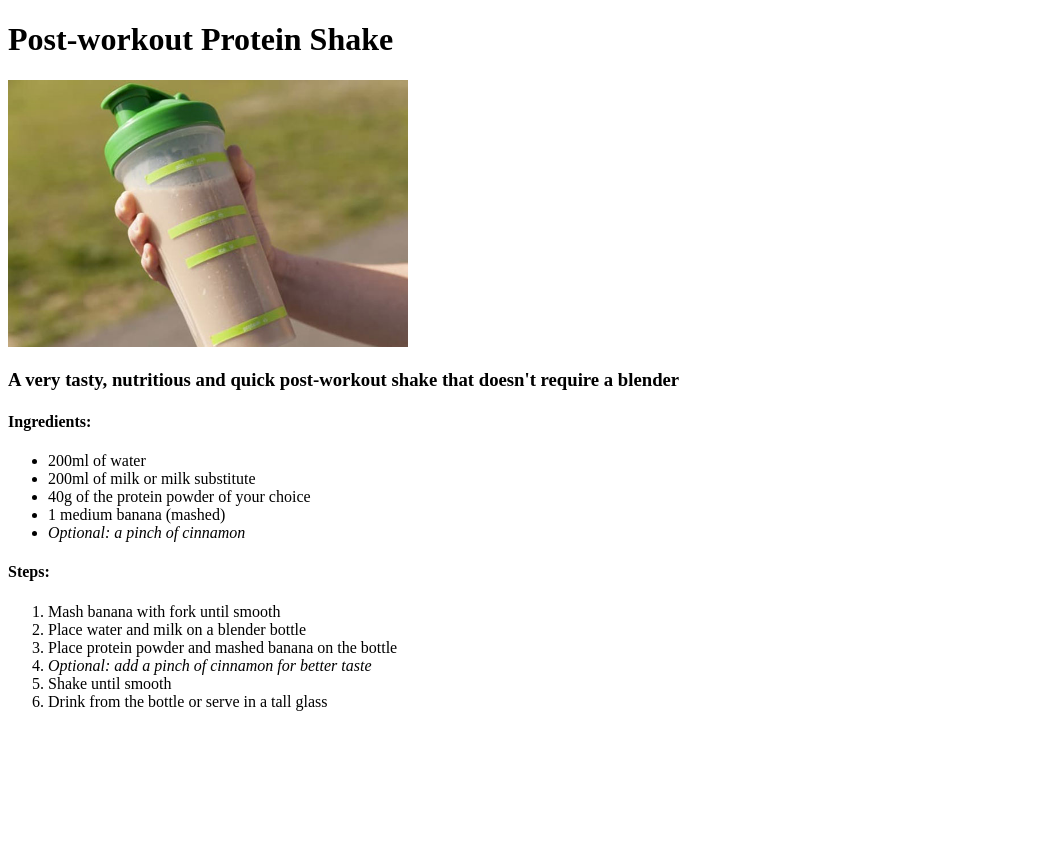
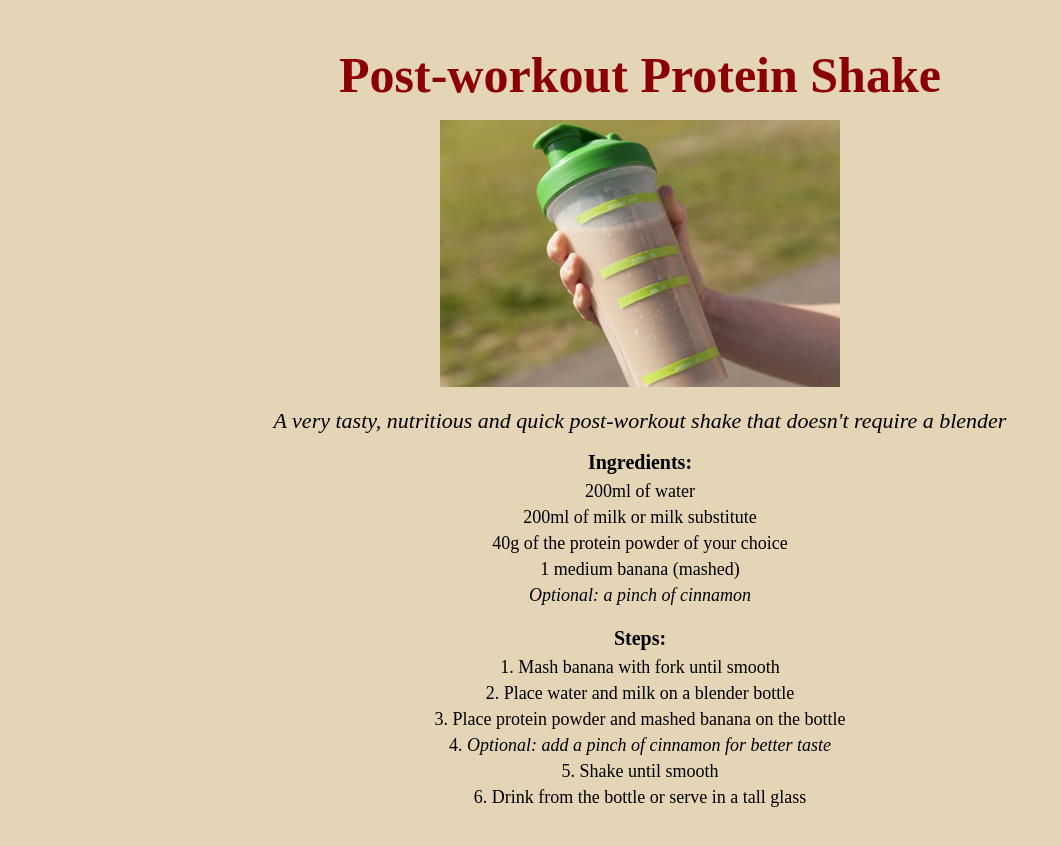
Before and after one commit to lsdorosario/odin-recipes, a plain HTML site: page recipes/shake.html in a window 1280 px wide. Shown: the whole page, without its empty margins (0-1061 px from the left). Before the commit the page ends 800 px from the top, so only its background shows below. Drawn offline with Linux system fonts and the light colour scheme.

Commit message:
Add styling to shake recipe

```diff
--- a/recipes/shake.html
+++ b/recipes/shake.html
@@ -4,12 +4,14 @@
     <meta charset="UTF-8">
     <meta http-equiv="X-UA-Compatible" content="IE=edge">
     <meta name="viewport" content="width=device-width, initial-scale=1.0">
+    <link rel="stylesheet" href="../reset.css">
+    <link rel="stylesheet" href="../style.css">
     <title>Post-workout Protein Shake</title>
 </head>
 <body>
-    <h1>Post-workout Protein Shake</h1>
+    <h1 class="title">Post-workout Protein Shake</h1>
     <img src="../img/shake.jpg" alt="A picture of a protein shake with a shaker" style="width: 400px; height: auto;">
-    <h3>A very tasty, nutritious and quick post-workout shake that doesn't require a blender</h3>
+    <h3 class="subtitle">A very tasty, nutritious and quick post-workout shake that doesn't require a blender</h3>
 
     <h4>Ingredients:</h4>
     <ul>
```
